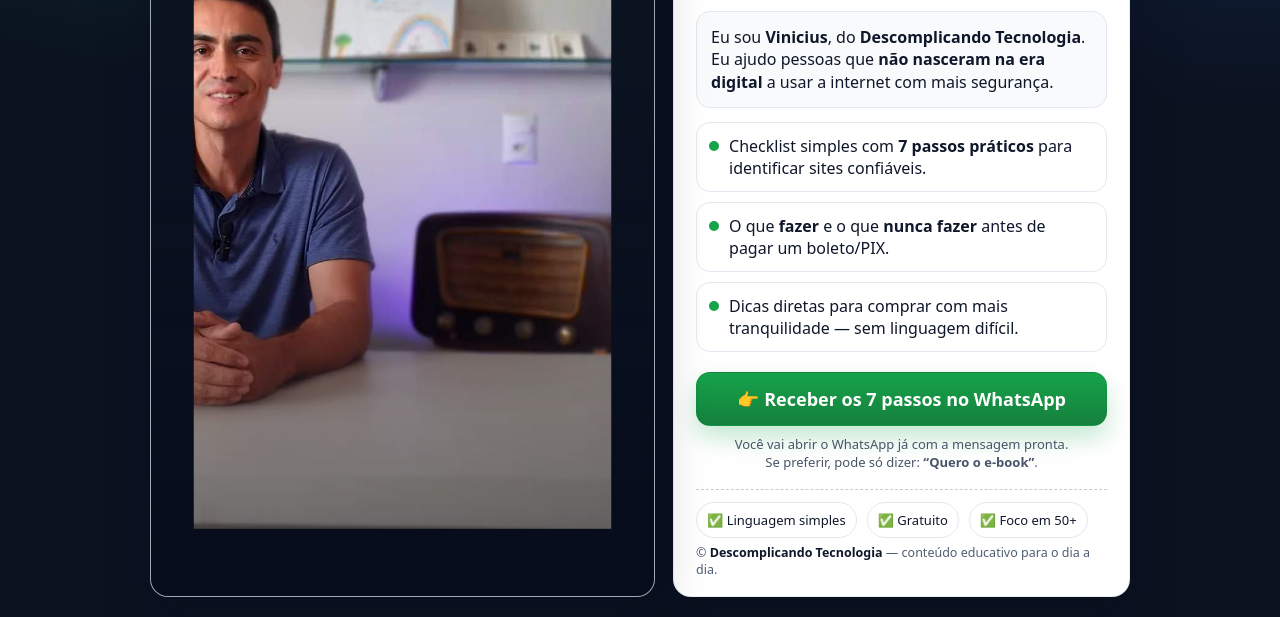
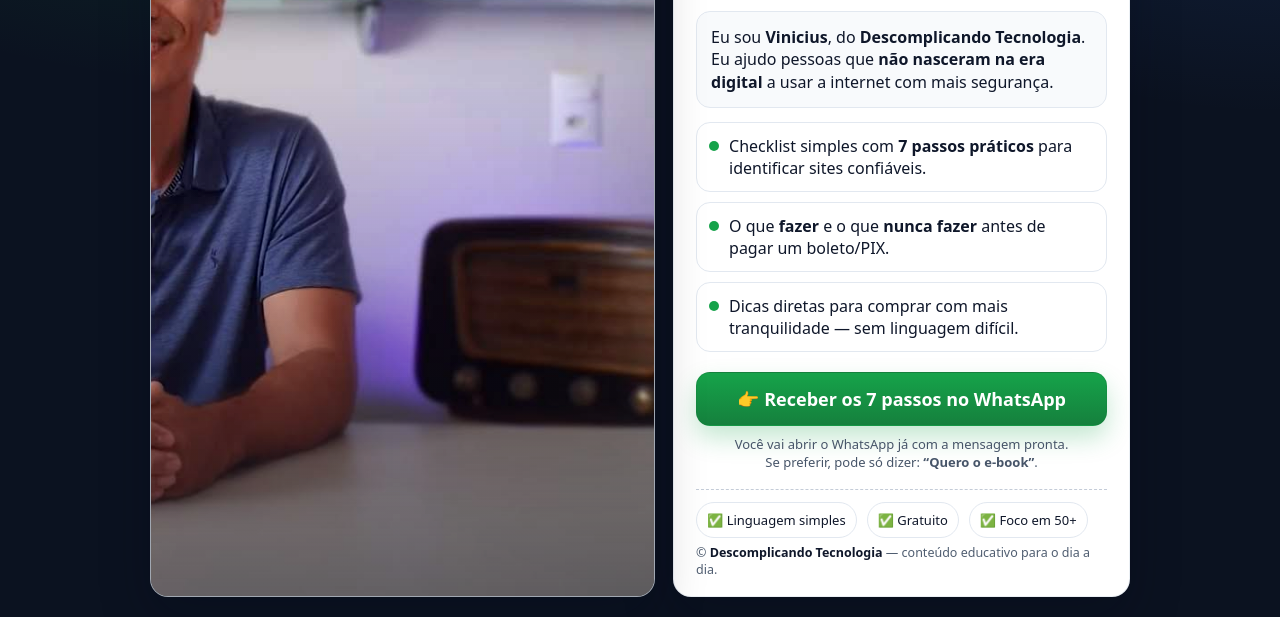
Before and after one commit to contadescomplicandotecnologia/descomplicantotecnologia-site, a plain HTML site: page index.html in a window 1280 px wide. Shown: the part 216-833 px from the top of the page. Drawn offline with Linux system fonts and the light colour scheme.

Commit message:
Update index.html

```diff
--- a/index.html
+++ b/index.html
@@ -73,7 +73,7 @@
       /* "Edição" simples e eficiente (sem precisar mexer no arquivo) */
       filter: contrast(1.06) brightness(1.04) saturate(1.03);
       object-position: 65% 35%; /* foco no rosto (ajuste fino se quiser) */
-      transform: scale(0.83);   /* dá uma “aproximada” leve */
+      transform: scale(1.23);   /* dá uma “aproximada” leve */
     }
     .hero::after{
       content:"";
```
